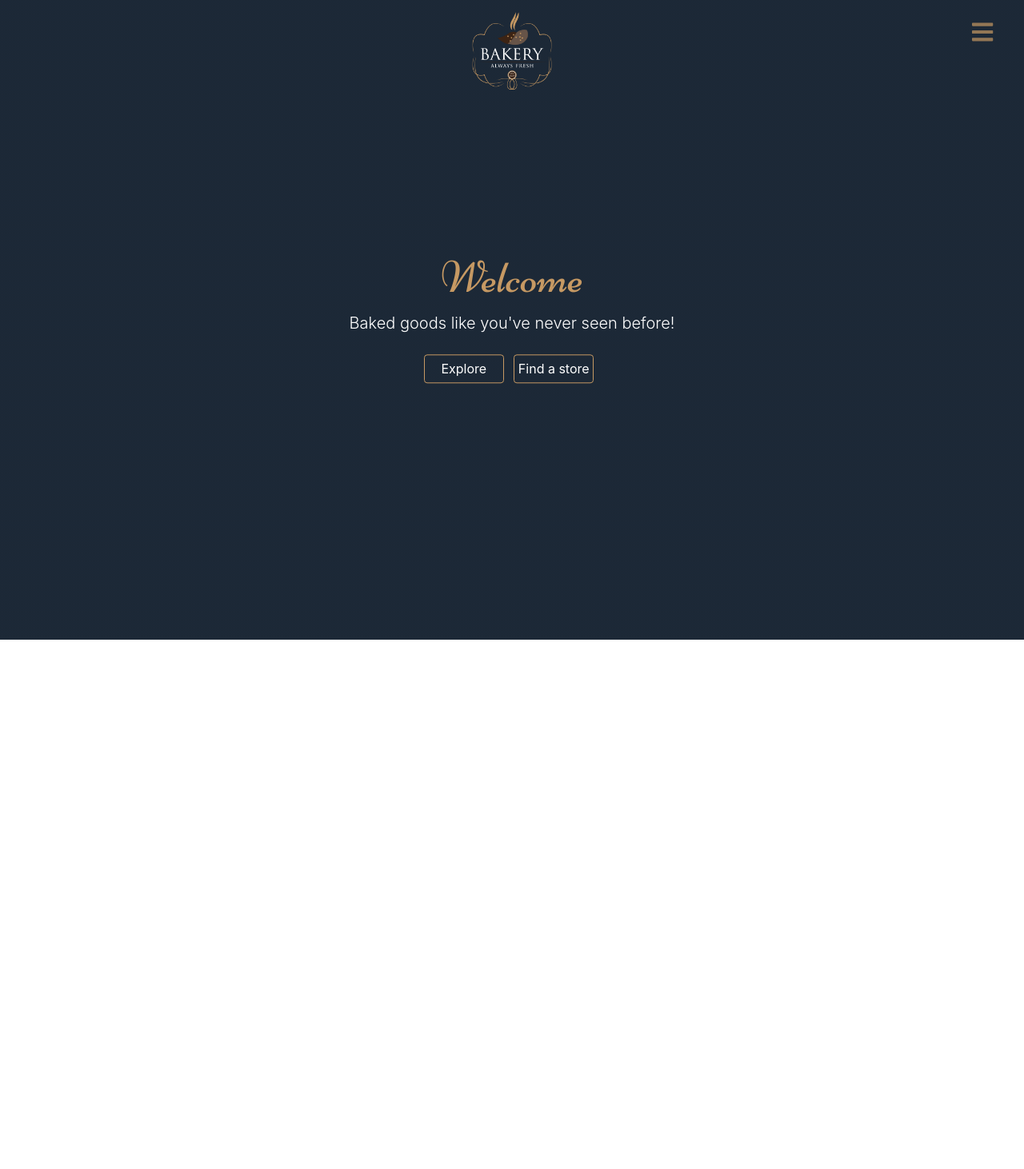
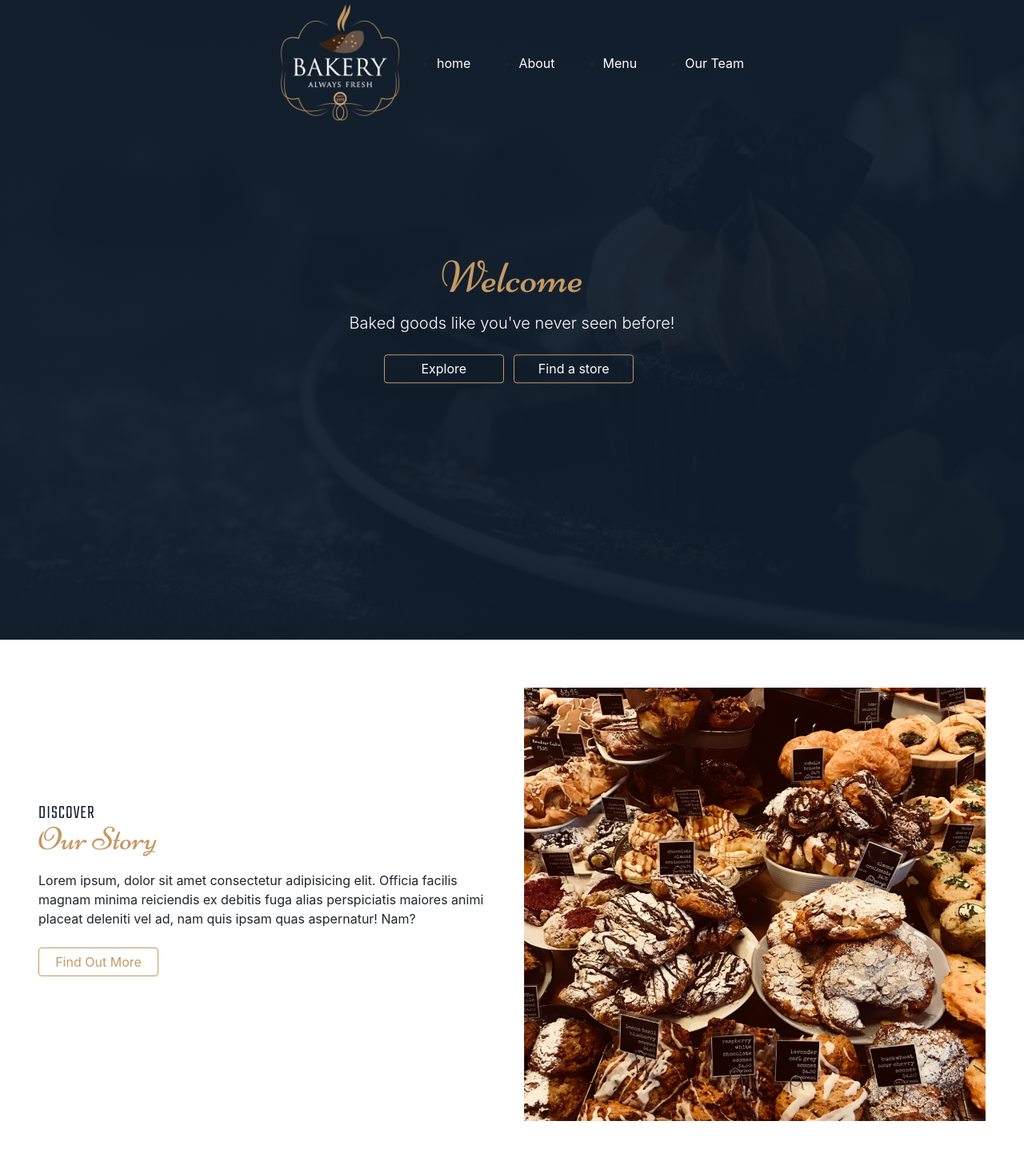
Before and after one commit to RafaelLeme22/Bakery, a plain HTML site: page index.html in a window 1280 px wide. Shown: the whole page at 80% size. Before the commit the page ends 800 px from the top, so only its background shows below. Drawn offline with nearby package versions, Linux system fonts and the light colour scheme.

Commit message:
Responsive header and 'Our story' section

```diff
--- a/css/styles.css
+++ b/css/styles.css
@@ -1,3 +1,6 @@
+@import url("https://fonts.googleapis.com/css?family=Niconne&display=swap");
+@import url("https://fonts.googleapis.com/css?family=Teko:300,400&display=swap");
+
 a {
   color: #fff !important;
 }
@@ -6,11 +9,17 @@ p {
   margin: 0;
 }
 
+section {
+  padding: 60px 0px;
+}
+
+/* Header section */
+
 header {
   height: 100%;
   height: 100vh;
   background: linear-gradient(rgba(16, 29, 44, 0.95), rgba(16, 29, 44, 0.95)),
-    url("images/header-bg.jpg") center no-repeat;
+    url("../images/header-bg.jpg") center no-repeat;
   background-size: cover;
   position: relative;
 }
@@ -127,3 +136,105 @@ header > .container {
 .btn:hover::before {
   left: 100%;
 }
+
+/* About section */
+.section-heading h4 {
+  text-transform: uppercase;
+  color: #101d2c;
+  line-height: 0;
+  font-family: "Teko", sans-serif;
+  font-weight: 300;
+  letter-spacing: 1px;
+}
+
+.section-heading h1 {
+  font-family: "Niconne", cursive;
+  color: #c69963;
+}
+
+.about .btn {
+  width: 150px;
+  color: #c69963 !important;
+  transition: background-color 650ms;
+}
+
+.about .btn:hover {
+  color: #fff !important;
+  background-color: #c69963;
+}
+
+@media (min-width: 576px) {
+  .navbar-brand {
+    max-width: 150px;
+  }
+
+  .hamburger-menu {
+    top: 35px;
+    right: 25px;
+  }
+}
+
+@media (min-width: 768px) {
+  .btn {
+    width: 150px;
+  }
+}
+
+@media (min-width: 992px) {
+  header > .container {
+    padding: 0 15px;
+  }
+
+  .hamburger-menu {
+    display: none;
+  }
+
+  .navbar-brand {
+    position: initial;
+    transform: initial;
+  }
+
+  .nav-list {
+    position: initial;
+    width: initial;
+    height: initial;
+    background-color: initial;
+    flex-direction: row;
+    opacity: initial;
+    transform: initial;
+    transition: initial;
+    margin: 0;
+    padding: 0;
+  }
+
+  .nav-item {
+    margin: 0 30px;
+  }
+
+  .nav-item:last-child {
+    margin-right: 0;
+  }
+
+  .nav-link {
+    position: relative;
+    padding: 0;
+  }
+
+  .nav-link::before {
+    content: "";
+    position: absolute;
+    left: 0;
+    bottom: -3px;
+    background-color: #c69963;
+    width: 100%;
+    height: 2px;
+    transform: scaleX(0);
+    transform-origin: left;
+    transform-origin: left;
+    transition: transform 650ms;
+  }
+
+  .nav-link:hover::before {
+    transform: scaleX(1);
+  }
+}
--- a/index.html
+++ b/index.html
@@ -15,10 +15,6 @@
       crossorigin="anonymous"
     />
     <link href="https://unpkg.com/aos@2.3.1/dist/aos.css" rel="stylesheet" />
-    <link
-      href="https://fonts.googleapis.com/css?family=Niconne&display=swap"
-      rel="stylesheet"
-    />
     <link rel="stylesheet" href="css/styles.css" />
   </head>
   <body>
@@ -28,7 +24,9 @@
           <i class="fas fa-bars toggle"></i>
           <i class="fas fa-times toggle"></i>
         </div>
-        <nav class="d-flex align-items-center justify-content-center">
+        <nav
+          class="d-flex align-items-center justify-content-center justify-lg-space-between"
+        >
           <a class="navbar-brand" href="">
             <img class="img-fluid" src="images/logo.png" alt="" />
           </a>
@@ -55,6 +53,28 @@
         </div>
       </div>
     </header>
+    <main>
+      <section class="mx-5 about" id="about">
+        <div class="row align-items-lg-center">
+          <div class="col-12 col-md-6 text-center text-md-left">
+            <div class="section-heading mb-3">
+              <h4>Discover</h4>
+              <h1>Our Story</h1>
+            </div>
+            <p>
+              Lorem ipsum, dolor sit amet consectetur adipisicing elit. Officia
+              facilis magnam minima reiciendis ex debitis fuga alias
+              perspiciatis maiores animi placeat deleniti vel ad, nam quis ipsam
+              quas aspernatur! Nam?
+            </p>
+            <a href="" class="btn bt-4 my-4">Find Out More</a>
+          </div>
+          <div class="col-12 col-md-6">
+            <img src="images/about-img.jpg" alt="" class="img-fluid" />
+          </div>
+        </div>
+      </section>
+    </main>
 
     <script src="https://use.fontawesome.com/releases/v5.11.2/js/all.js"></script>
     <script
```
